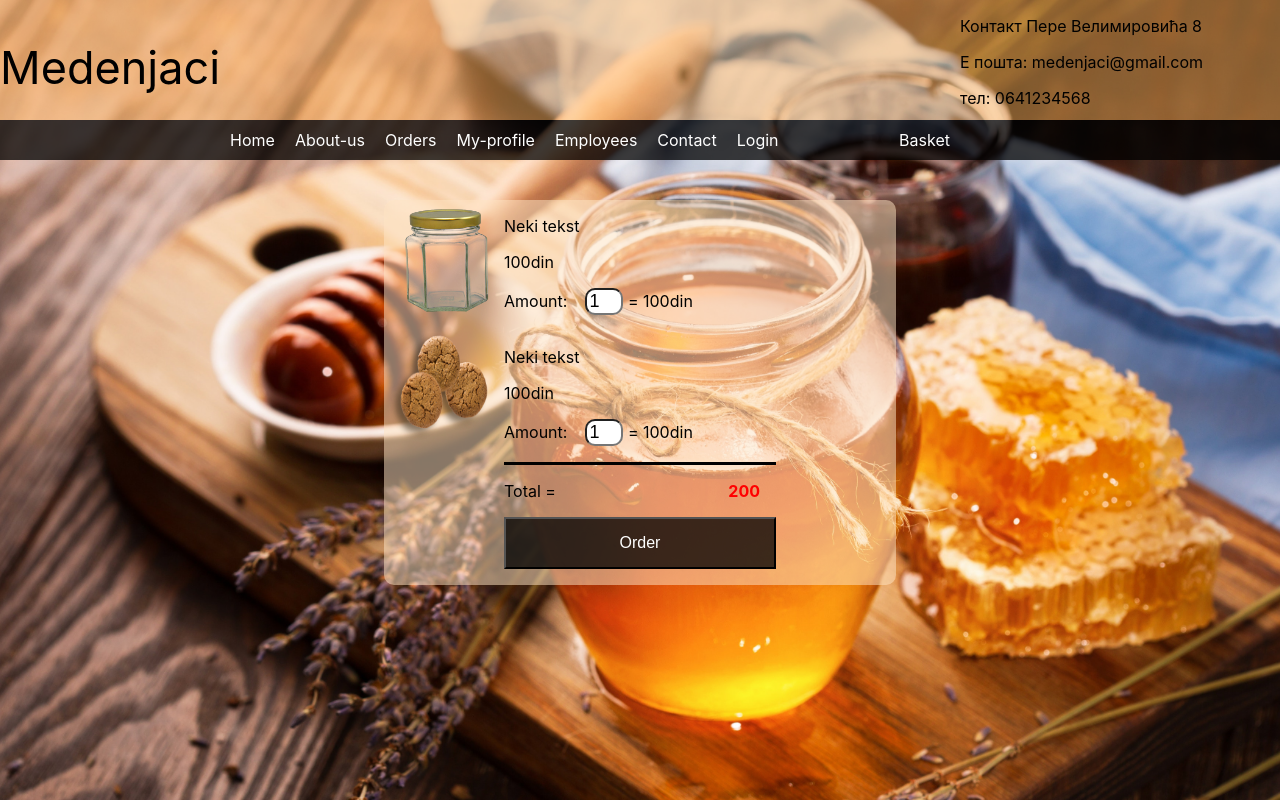
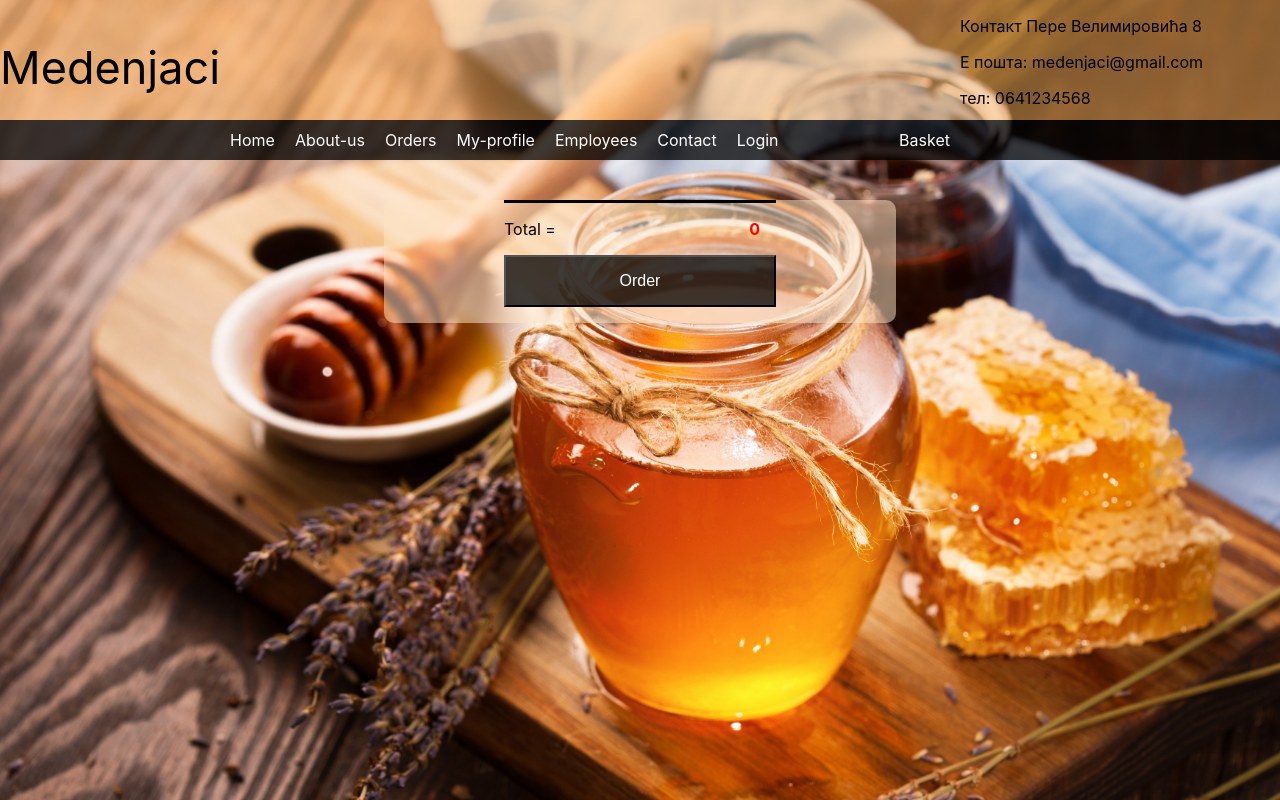
Before and after one commit to bpavle/honey-store-web, a React (Create React App) app: page /basket in a window 1280 px wide. Built offline with nearby package versions, Linux system fonts and the light colour scheme.

Commit message:
Created basic cart context

```diff
--- a/src/App.js
+++ b/src/App.js
@@ -12,8 +12,10 @@ import Contact from './components/Contact';
 import Login from './components/Login';
 import Registration from './components/Registration';
 import Basket from './components/Basket';
+import {CartProvider} from './components/CartContext';
 function App() {
   return (
+    <CartProvider>
     <div className="App">
       <Header />
       <Menu />
@@ -33,6 +35,7 @@ function App() {
         {/* <Route default component={Products} /> */}
       </div>
     </div>
+    </CartProvider>
   );
 }
 
--- a/src/components/Basket.jsx
+++ b/src/components/Basket.jsx
@@ -1,30 +1,14 @@
-import React, { useState, useEffect } from "react";
+import React, { useState, useEffect,useContext } from "react";
 import styles from "./Basket.module.css";
 import tegla from "../images/tegla.png";
 import medenjaci from "../images/medenjaci.png";
 import Button from "./Common/Button";
+import {CartContext} from "./CartContext"
 const Basket = () => {
+  const [cart,setCart] = useContext(CartContext)
   let [total, setTotal] = useState(0);
-  let [products, setProducts] = useState([
-    {
-      id: 1,
-      image: tegla,
-      label: "Neki tekst",
-      info: "Neki duzi info o ovom proizvodu koji se vidi kada se klikne",
-      price: 100,
-      currency: "din",
-      amount: 1,
-    },
-    {
-      id: 2,
-      image: medenjaci,
-      label: "Neki tekst",
-      info: "Neki duzi info o ovom proizvodu koji se vidi kada se klikne",
-      price: 100,
-      currency: "din",
-      amount: 1,
-    },
-  ]);
+  let [products, setProducts] = useState(cart)
+
   useEffect(() => {
     let tot = 0;
     products.forEach((product) => {
--- /dev/null
+++ b/src/components/CartContext.jsx
@@ -0,0 +1,12 @@
+import React, {useState} from 'react';
+
+export const CartContext = React.createContext();
+
+export const CartProvider = (props) =>{
+    const [cart, setCart] = useState([]);
+    return (
+        <CartContext.Provider value={[cart,setCart]}>
+            {props.children}
+        </CartContext.Provider>
+    )
+}
--- a/src/components/ProductDetails.jsx
+++ b/src/components/ProductDetails.jsx
@@ -1,8 +1,10 @@
-import React, { useState, useEffect } from "react";
+import React, { useState, useEffect ,useContext} from "react";
 
 import styles from "./ProductDetails.module.css";
 import Button from "./Common/Button";
-const ProductDetails = ({ label, image, price, info }) => {
+import { CartContext } from "./CartContext";
+const ProductDetails = ({ id,label, image, price, info }) => {
+  let [cart,setCart] = useContext(CartContext);
   let [amount, setAmount] = useState(1);
   let [total, setTotal] = useState(amount * price);
   const onClickHandler = (e) => {
@@ -15,6 +17,17 @@ const ProductDetails = ({ label, image, price, info }) => {
   useEffect(() => {
     setTotal(amount * price);
   });
+
+  const addToCart = () => {
+    const product = {id: id,
+      image: image,
+      label: label,
+      info: info,
+      price: price,
+      currency: "din",
+      amount: amount,}
+    setCart(curr => [...curr,product]);
+  }
 
   return (
     <div className={styles.container} onClick={onClickHandler}>
@@ -47,7 +60,7 @@ const ProductDetails = ({ label, image, price, info }) => {
             </td>
             <td>= {total}</td>
             <td>
-              <Button>Add to basket</Button>
+              <Button onClick={addToCart}>Add to basket</Button>
             </td>
           </tr>
         </table>
```
